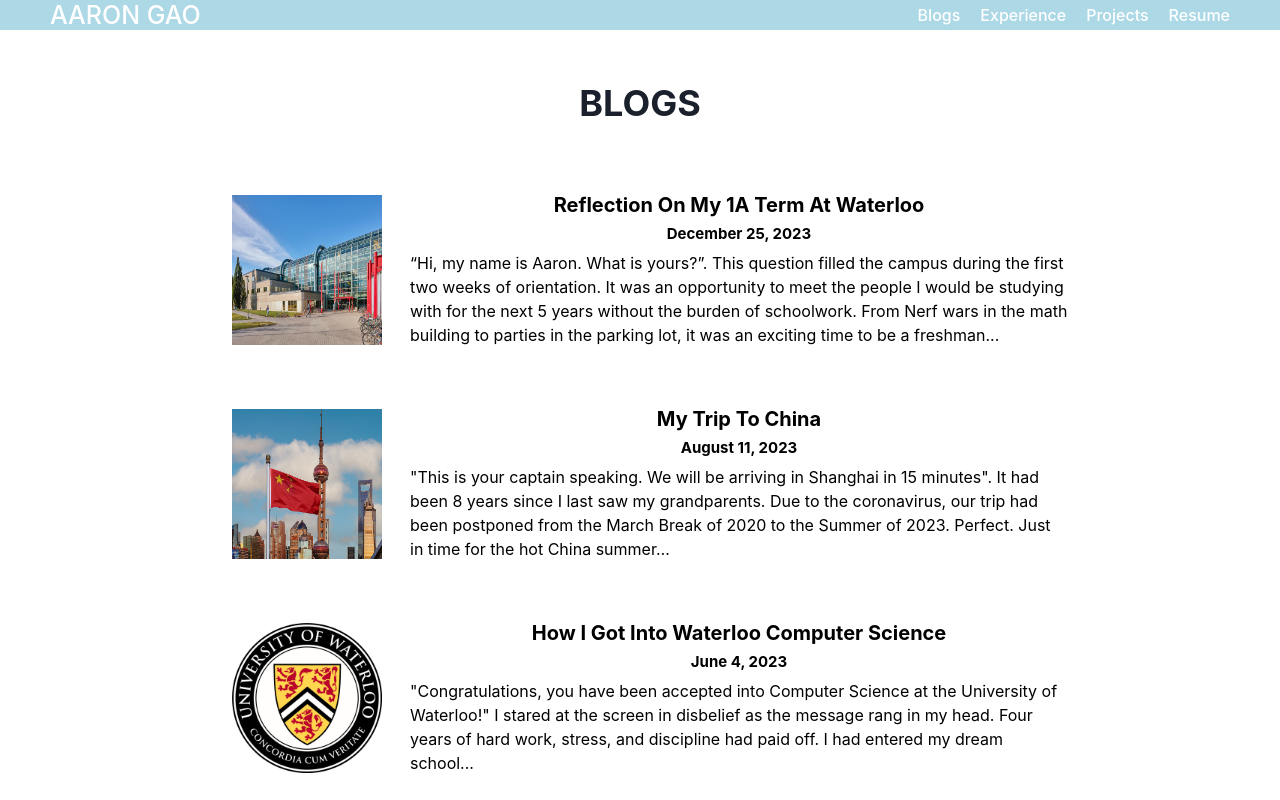
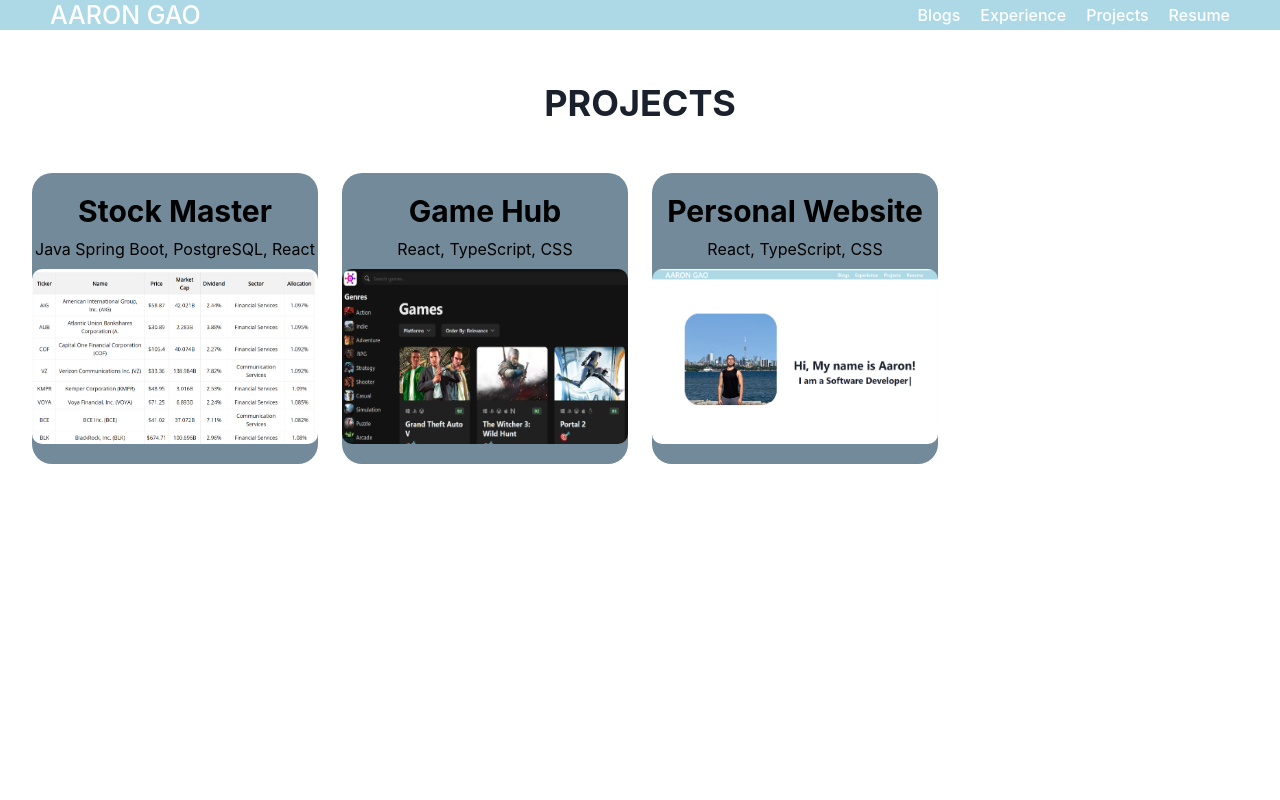
Before and after one commit to AaronGao2028/personal-website, a React (Vite) app: page /projects in a window 1280 px wide. Shown: the top 800 px of the page. Built offline with nearby package versions, Linux system fonts and the light colour scheme.

Commit message:
Updated Projects

```diff
--- a/src/App.tsx
+++ b/src/App.tsx
@@ -36,7 +36,7 @@
               element={<ReflectionOfMy1ATermAtWaterloo />}
             />
             <Route path="/blogs/My-Trip-To-China" element={<MyTripToChina />} />
-            <Route path="/projects" element={<Blogs />} />
+            <Route path="/projects" element={<Projects />} />
           </Routes>
         </BrowserRouter>
       </VStack>
--- a/src/pages/projects/Data.json
+++ b/src/pages/projects/Data.json
@@ -2,19 +2,19 @@
     {
         "title":"Stock Master",
         "description": "Java Spring Boot, PostgreSQL, React",
-        "image":"../../../public/images/projects/stockMasterList.png",
+        "image":"images/projects/stockMasterList.png",
         "path": "https://github.com/AaronGao2028/stock-master"
     },
     {
         "title":"Game Hub",
         "description": "React, TypeScript, CSS",
-        "image":"../../../public/images/projects/gameHub.png",
+        "image":"images/projects/gameHub.png",
         "path": "https://game--hub.vercel.app/"
     },
     {
         "title":"Personal Website",
         "description": "React, TypeScript, CSS",
-        "image":"../../../public/images/projects/text.png",
+        "image":"images/projects/text.png",
         "path": "https://game--hub.vercel.app/"
     }
 ]
```
